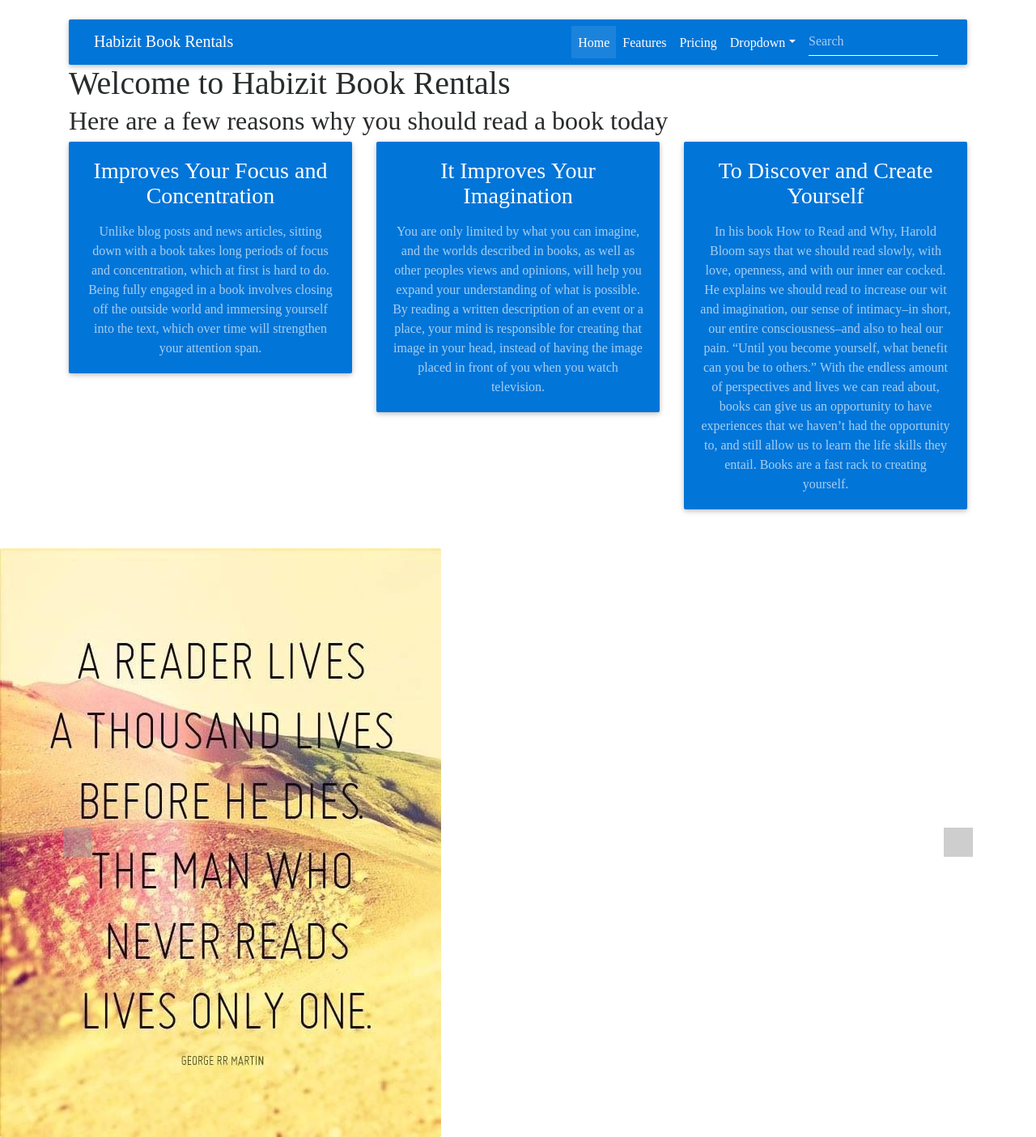
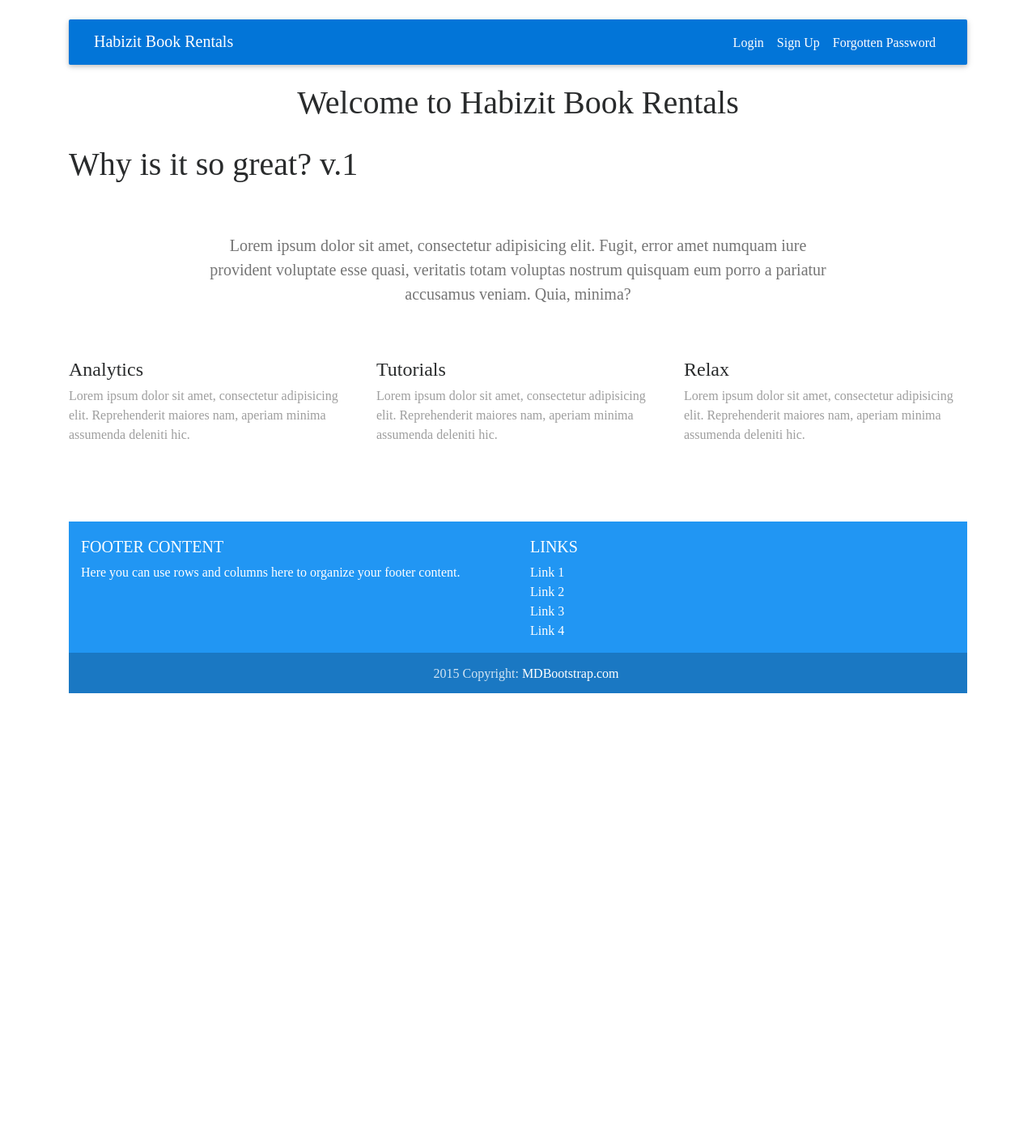
Before and after one commit to azibit/bookrental, a Django app: page /index/ in a window 1280 px wide. Shown: the whole page at 81% size. After the commit the page ends 856 px from the top, so only its background shows below. Run offline with Django 3.2, Linux system fonts and the light colour scheme; some libraries are stand-ins or nearby versions; grey boxes are pictures that could not be loaded.

Commit message:
Update Sign Up and Login

```diff
--- a/bookrental/settings.py
+++ b/bookrental/settings.py
@@ -123,3 +123,4 @@ USE_TZ = True
 # https://docs.djangoproject.com/en/dev/howto/static-files/
 
 STATIC_URL = '/static/'
+LOGIN_REDIRECT_URL = "/home"
--- a/bookrental/urls.py
+++ b/bookrental/urls.py
@@ -16,9 +16,17 @@ Including another URLconf
 from django.conf.urls import url
 from django.contrib import admin
 from .views import index
+from django.conf.urls import url
+from django.contrib import admin
+from django.contrib.auth import views as auth_views
+from .views import home, signup
 
 urlpatterns = [
     url(r'^admin/', admin.site.urls),
-    url(r'index/$', index, name="index")
+    url(r'index/$', index, name="index"),
+    url(r'home/$', home, name="home"),
+    url(r'signup/$', signup, name="signup"),
+    url(r'^login/$', auth_views.login, {'template_name': 'login.html'}, name='login'),
+    url(r'^logout/$', auth_views.logout, {'template_name': 'index.html'}, name='logout'),
 
 ]
--- a/bookrental/views.py
+++ b/bookrental/views.py
@@ -1,5 +1,31 @@
 from django.shortcuts import render
+from django.conf.urls import url
+from django.contrib import admin
+from django.contrib.auth import views as auth_views
+from django.contrib.auth import login, authenticate
+from django.shortcuts import render, redirect
+
+from .forms import SignUpForm
 
 
 def index(request):
     return render(request, 'index.html', {})
+
+
+def home(request):
+    return render(request, 'home.html', {})
+
+
+def signup(request):
+    if request.method == 'POST':
+        form = SignUpForm(request.POST)
+        if form.is_valid():
+            form.save()
+            username = form.cleaned_data.get('username')
+            raw_password = form.cleaned_data.get('password1')
+            user = authenticate(username=username, password=raw_password)
+            login(request, user)
+            return redirect('home')
+    else:
+        form = SignUpForm()
+    return render(request, 'signup.html', {'form': form})
--- a/static/css/style.css
+++ b/static/css/style.css
@@ -4,3 +4,7 @@
 html * {
 font-family: Lora
 }
+
+html,body{
+    height: 100%
+}
--- /dev/null
+++ b/templates/base_before_login.html
@@ -0,0 +1,102 @@
+{% load staticfiles %}
+<!DOCTYPE html>
+<html lang="en">
+<head>
+    <meta charset="UTF-8">
+    <title>Index Page</title>
+
+    <!-- Core CSS - Include with every page -->
+	    <link href="{% static 'css/bootstrap.min.css' %}" rel="stylesheet">
+        <link href="{% static 'css/mdb.min.css' %}" rel="stylesheet">
+        <link href="{% static 'css/style.css' %}" rel="stylesheet">
+
+</head>
+<body>
+
+    <div class="container">
+        <br>
+        <!-- Content here -->
+        <nav class="navbar navbar-toggleable-md navbar-dark bg-primary">
+    <div class="container">
+        <button class="navbar-toggler navbar-toggler-right" type="button" data-toggle="collapse" data-target="#navbarNav1"
+                aria-controls="navbarNav1" aria-expanded="false" aria-label="Toggle navigation">
+            <span class="navbar-toggler-icon"></span>
+        </button>
+        <a class="navbar-brand" href="/index">
+            <strong>Habizit Book Rentals</strong>
+        </a>
+        <div class="collapse navbar-collapse" id="navbarNav1">
+            <ul class="navbar-nav ml-auto">
+                <li class="nav-item">
+                    <a class="nav-link" href="/login">Login</a>
+                </li>
+                <li class="nav-item">
+                    <a class="nav-link" href="/signup">Sign Up</a>
+                </li>
+                <li class="nav-item">
+                    <a class="nav-link" href="/forgottenpassword">Forgotten Password</a>
+                </li>
+            </ul>
+        </div>
+    </div>
+</nav>
+        <br>
+
+        {% block content %}
+        {% endblock%}
+
+
+
+        <!--Footer-->
+<footer class="page-footer blue center-on-small-only">
+
+    <!--Footer Links-->
+    <div class="container-fluid">
+        <div class="row">
+
+            <!--First column-->
+            <div class="col-md-6">
+                <h5 class="title">Footer Content</h5>
+                <p>Here you can use rows and columns here to organize your footer content.</p>
+            </div>
+            <!--/.First column-->
+
+            <!--Second column-->
+            <div class="col-md-6">
+                <h5 class="title">Links</h5>
+                <ul>
+                    <li><a href="#!">Link 1</a></li>
+                    <li><a href="#!">Link 2</a></li>
+                    <li><a href="#!">Link 3</a></li>
+                    <li><a href="#!">Link 4</a></li>
+                </ul>
+            </div>
+            <!--/.Second column-->
+        </div>
+    </div>
+    <!--/.Footer Links-->
+
+    <!--Copyright-->
+    <div class="footer-copyright">
+        <div class="container-fluid">
+            © 2015 Copyright: <a href="https://www.MDBootstrap.com"> MDBootstrap.com </a>
+
+        </div>
+    </div>
+    <!--/.Copyright-->
+
+</footer>
+    </div>
+
+
+	    <!-- Core Scripts - Include with every page -->
+	    <script src = "{% static 'js/jquery.min.js' %}"></script>
+        <script src = "{% static 'js/tether.min.js' %}"></script>
+
+	    <script src = "{% static 'js/bootstrap.min.js' %}"></script>
+        <script src = "{% static 'js/mdb.min.js' %}"></script>
+	    {% block javascript %}
+	    {% endblock %}
+
+</body>
+</html>
--- a/templates/index.html
+++ b/templates/index.html
@@ -1,140 +1,47 @@
-{% load staticfiles %}
-<!DOCTYPE html>
-<html lang="en">
-<head>
-    <meta charset="UTF-8">
-    <title>Index Page</title>
-
-    <!-- Core CSS - Include with every page -->
-	    <link href="{% static 'css/bootstrap.min.css' %}" rel="stylesheet">
-        <link href="{% static 'css/mdb.min.css' %}" rel="stylesheet">
-        <link href="{% static 'css/style.css' %}" rel="stylesheet">
-
-</head>
-<body>
-
-    <div class="container">
-        <br>
-        <!-- Content here -->
-        <nav class="navbar navbar-toggleable-md navbar-dark bg-primary">
-    <div class="container">
-        <button class="navbar-toggler navbar-toggler-right" type="button" data-toggle="collapse" data-target="#navbarNav1"
-                aria-controls="navbarNav1" aria-expanded="false" aria-label="Toggle navigation">
-            <span class="navbar-toggler-icon"></span>
-        </button>
-        <a class="navbar-brand" href="#">
-            <strong>Habizit Book Rentals</strong>
-        </a>
-        <div class="collapse navbar-collapse" id="navbarNav1">
-            <ul class="navbar-nav ml-auto">
-                <li class="nav-item active">
-                    <a class="nav-link">Home <span class="sr-only">(current)</span></a>
-                </li>
-                <li class="nav-item">
-                    <a class="nav-link">Features</a>
-                </li>
-                <li class="nav-item">
-                    <a class="nav-link">Pricing</a>
-                </li>
-                <li class="nav-item dropdown btn-group">
-                    <a class="nav-link dropdown-toggle" id="dropdownMenu1" data-toggle="dropdown" aria-haspopup="true" aria-expanded="false">Dropdown</a>
-                    <div class="dropdown-menu dropdown" aria-labelledby="dropdownMenu1">
-                        <a class="dropdown-item">Action</a>
-                        <a class="dropdown-item">Another action</a>
-                        <a class="dropdown-item">Something else here</a>
-                    </div>
-                </li>
-            </ul>
-            <form class="form-inline waves-effect waves-light">
-                <input class="form-control" type="text" placeholder="Search">
-            </form>
-        </div>
-    </div>
-</nav>
-        <h1>Welcome to Habizit Book Rentals</h1>
-        <h2>Here are a few reasons why you should read a book today</h2>
-        <div class="row">
-  <div class="col-sm-4">
-    <div class="card card-inverse card-primary mb-3 text-center">
-      <div class="card-block">
-        <h3 class="card-title">Improves Your Focus and Concentration</h3>
-        <p class="card-text">Unlike blog posts and news articles, sitting down with a book takes long periods of focus
-            and concentration, which at first is hard to do. Being fully engaged in a book involves closing off the
-            outside world and immersing yourself into the text, which over time will strengthen your attention span.</p>
-
-      </div>
-    </div>
-  </div>
-  <div class="col-sm-4">
-    <div class="card card-inverse card-primary mb-3 text-center">
-      <div class="card-block">
-        <h3 class="card-title">It Improves Your Imagination</h3>
-        <p class="card-text">You are only limited by what you can imagine, and the worlds described in books,
-            as well as other peoples views and opinions, will help you expand your understanding of what is possible.
-            By reading a written description of an event or a place, your mind is responsible for creating that image
-            in your head, instead of having the image placed in front of you when you watch television.</p>
-
-      </div>
-    </div>
-  </div>
-            <div class="col-sm-4">
-    <div class="card card-inverse card-primary mb-3 text-center">
-      <div class="card-block">
-        <h3 class="card-title">To Discover and Create Yourself</h3>
-        <p class="card-text">In his book How to Read and Why, Harold Bloom says that we should read slowly, with love,
-            openness, and with our inner ear cocked. He explains we should read to increase our wit and imagination,
-            our sense of intimacy–in short, our entire consciousness–and also to heal our pain.
-            “Until you become yourself, what benefit can you be to others.” With the endless amount of perspectives
-            and lives we can read about, books can give us an opportunity to have experiences that we haven’t had the
-            opportunity to, and still allow us to learn the life skills they entail. Books are a fast rack to creating
-            yourself.</p>
-
-      </div>
-    </div>
-  </div>
-</div>
-    </div>
-
-     <div id="carouselExampleIndicators" class="carousel slide" data-ride="carousel">
-  <ol class="carousel-indicators">
-    <li data-target="#carouselExampleIndicators" data-slide-to="0" class="active"></li>
-    <li data-target="#carouselExampleIndicators" data-slide-to="1"></li>
-    <li data-target="#carouselExampleIndicators" data-slide-to="2"></li>
-  </ol>
-  <div class="carousel-inner" role="listbox">
-    <div class="carousel-item active">
-      <img class="d-block img-fluid" src="{% static 'images/image1.jpg' %}" alt="First slide">
-    </div>
-    <div class="carousel-item">
-      <img class="d-block img-fluid" src="{% static 'images/image2.jpg' %}" alt="Second slide">
-    </div>
-    <div class="carousel-item">
-      <img class="d-block img-fluid" src="{% static 'images/image3.jpg' %}" alt="Third slide">
-    </div>
-  </div>
-  <a class="carousel-control-prev" href="#carouselExampleIndicators" role="button" data-slide="prev">
-    <span class="carousel-control-prev-icon" aria-hidden="true"></span>
-    <span class="sr-only">Previous</span>
-  </a>
-  <a class="carousel-control-next" href="#carouselExampleIndicators" role="button" data-slide="next">
-    <span class="carousel-control-next-icon" aria-hidden="true"></span>
-    <span class="sr-only">Next</span>
-  </a>
-</div>
+{% extends 'base_before_login.html' %}
 
 
+{% block content %}
 
-     {% block content %}
-        {% endblock %}
+<h1 align="center">Welcome to Habizit Book Rentals</h1>
 
-	    <!-- Core Scripts - Include with every page -->
-	    <script src = "{% static 'js/jquery.min.js' %}"></script>
-        <script src = "{% static 'js/tether.min.js' %}"></script>
+        <!--Section: Features v.1-->
+<section class="section feature-box">
 
-	    <script src = "{% static 'js/bootstrap.min.js' %}"></script>
-        <script src = "{% static 'js/mdb.min.js' %}"></script>
-	    {% block javascript %}
-	    {% endblock %}
+    <!--Section heading-->
+    <h1 class="section-heading">Why is it so great? v.1</h1>
+    <!--Section sescription-->
+    <p class="section-description lead">Lorem ipsum dolor sit amet, consectetur adipisicing elit. Fugit, error amet numquam iure provident voluptate esse quasi, veritatis totam voluptas nostrum quisquam eum porro a pariatur accusamus veniam. Quia, minima?</p>
 
-</body>
-</html>
+    <!--First row-->
+    <div class="row features-big">
+        <!--First column-->
+        <div class="col-md-4 mb-r">
+            <i class="fa fa-area-chart blue-text"></i>
+            <h4 class="feature-title">Analytics</h4>
+            <p class="grey-text">Lorem ipsum dolor sit amet, consectetur adipisicing elit. Reprehenderit maiores nam, aperiam minima assumenda deleniti hic.</p>
+        </div>
+        <!--/First column-->
+
+        <!--Second column-->
+        <div class="col-md-4 mb-r">
+            <i class="fa fa-book green-text"></i>
+            <h4 class="feature-title">Tutorials</h4>
+            <p class="grey-text">Lorem ipsum dolor sit amet, consectetur adipisicing elit. Reprehenderit maiores nam, aperiam minima assumenda deleniti hic.</p>
+        </div>
+        <!--/Second column-->
+
+        <!--Third column-->
+        <div class="col-md-4 mb-r">
+            <i class="fa fa-coffee red-text"></i>
+            <h4 class="feature-title">Relax</h4>
+            <p class="grey-text">Lorem ipsum dolor sit amet, consectetur adipisicing elit. Reprehenderit maiores nam, aperiam minima assumenda deleniti hic.</p>
+        </div>
+        <!--/Third column-->
+    </div>
+    <!--/First row-->
+
+</section>
+<!--/Section: Features v.1-->
+
+{% endblock %}
```
Also changed, not shown: bookrental/forms.py (added, +30 -0 lines), templates/base.html (added, +110 -0 lines), templates/home.html (added, +75 -0 lines), templates/index-header.html (added, +10 -0 lines), templates/login.html (added, +37 -0 lines), templates/signup.html (added, +32 -0 lines), db.sqlite3.
